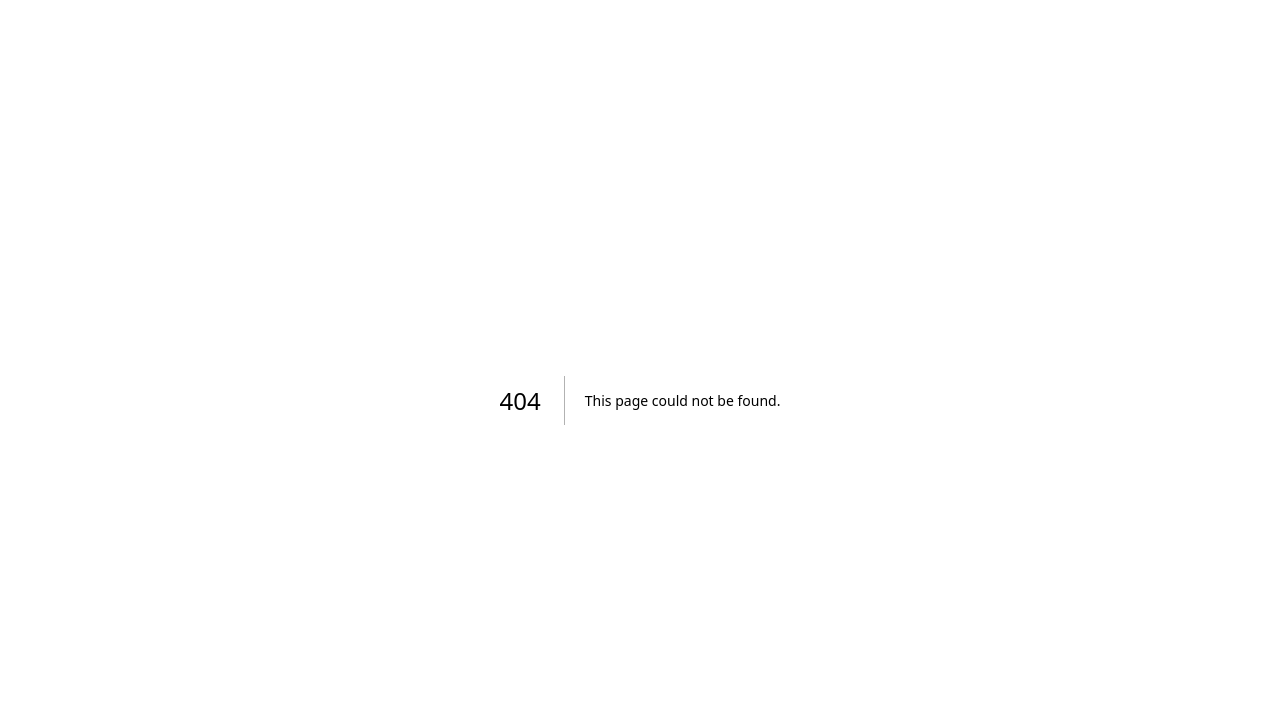
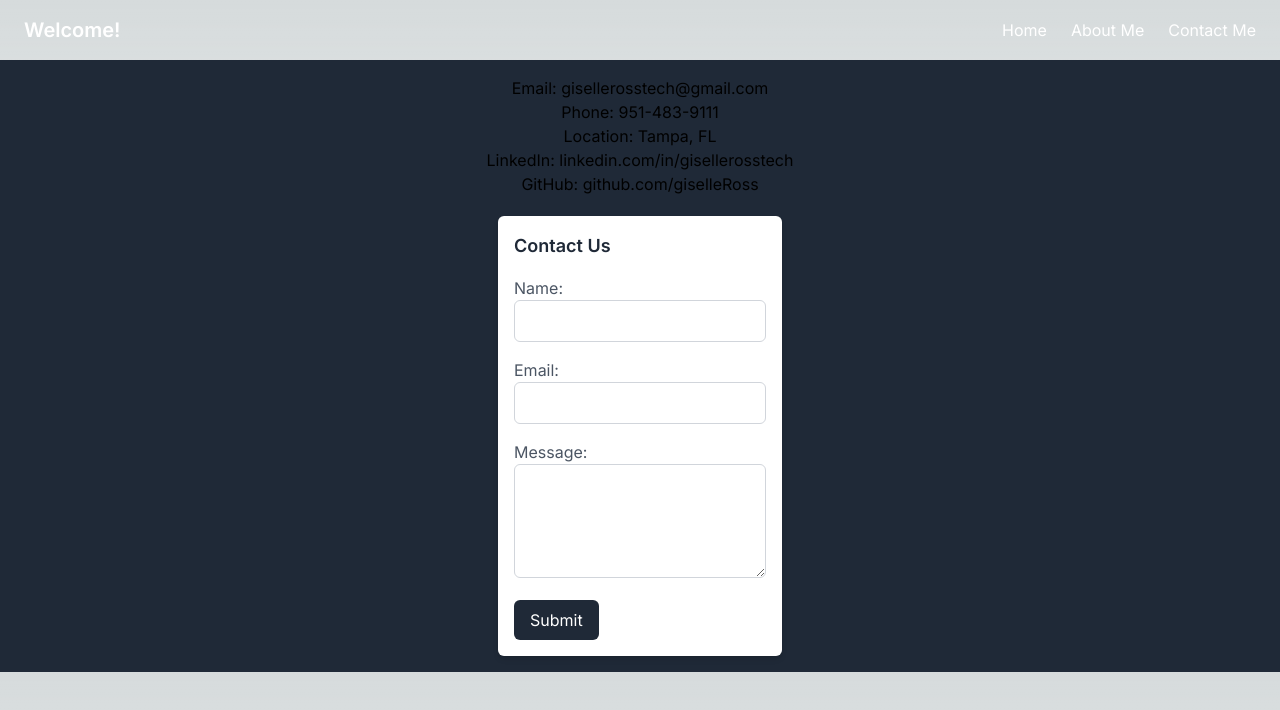
Before and after one commit to giselleRoss/Portfoli2, a Next.js app: page /contactMe in a window 1280 px wide. Before the commit this address had no page. Shown: the top 710 px of the page. Built offline with nearby package versions, Linux system fonts and the light colour scheme.

Commit message:
Add contact form and Header

```diff
--- /dev/null
+++ b/app/aboutMe/page.js
@@ -0,0 +1,12 @@
+import React from 'react'
+import Header from '../components/Header'
+
+export default function About() {
+  return (
+    <>
+    <Header/>
+    <div>About Me</div>
+    </>
+
+  )
+}
--- /dev/null
+++ b/app/components/Header.js
@@ -0,0 +1,22 @@
+import Link from 'next/link';
+import React from 'react';
+
+export default function Header() {
+  return (
+    <div className="bg-black-800 py-4 px-6 flex flex-wrap justify-between items-center">
+      <div className="flex items-center">
+        <Link href="/">
+          <span className="text-white text-xl font-semibold">Welcome!</span>
+        </Link>
+
+      </div>
+
+      {/* Right Side (Navigation) */}
+      <div className="text-white space-x-6 flex flex-wrap items-center">
+        <Link href="/home">Home</Link>
+        <Link href="/aboutMe">About Me</Link>
+        <Link href="/contactMe">Contact Me</Link>
+      </div>
+    </div>
+  );
+}
--- /dev/null
+++ b/app/contactMe/page.js
@@ -0,0 +1,68 @@
+import React from "react";
+import Header from "../components/Header";
+import Link from "next/link";
+
+export default function Contact() {
+  return (
+    <>
+      <Header />
+
+
+
+      <div className="bg-gray-800 py-4 px-6 flex flex-col items-center justify-center">
+        <div style={{ textAlign: 'center', marginBottom: '20px' }}>
+          <p>Email: gisellerosstech@gmail.com</p>
+          <p>Phone: 951-483-9111</p>
+          <p>Location: Tampa, FL</p>
+          <p>LinkedIn: <a href="https://www.linkedin.com/in/gisellerosstech" target="_blank" rel="noopener noreferrer">linkedin.com/in/gisellerosstech</a></p>
+          <p>GitHub: <a href="https://github.com/giselleRoss" target="_blank" rel="noopener noreferrer">github.com/giselleRoss</a></p>
+        </div>
+        {/* Contact Form (Example) */}
+        <form className="bg-white p-4 rounded-md shadow-md">
+          <h2 className="text-gray-800 text-lg font-semibold mb-4">
+            Contact Us
+          </h2>
+          <div className="mb-4">
+            <label htmlFor="name" className="text-gray-600 block">
+              Name:
+            </label>
+            <input
+              type="text"
+              id="name"
+              name="name"
+              className="w-full p-2 border border-gray-300 rounded-md"
+            />
+          </div>
+          <div className="mb-4">
+            <label htmlFor="email" className="text-gray-600 block">
+              Email:
+            </label>
+            <input
+              type="email"
+              id="email"
+              name="email"
+              className="w-full p-2 border border-gray-300 rounded-md"
+            />
+          </div>
+          <div className="mb-4">
+            <label htmlFor="message" className="text-gray-600 block">
+              Message:
+            </label>
+            <textarea
+              id="message"
+              name="message"
+              rows="4"
+              className="w-full p-2 border border-gray-300 rounded-md"
+            ></textarea>
+          </div>
+          <button
+            type="submit"
+            className="bg-gray-800 text-white py-2 px-4 rounded-md"
+          >
+            Submit
+          </button>
+        </form>
+      </div>
+    </>
+  );
+}
--- /dev/null
+++ b/app/home/page.js
@@ -0,0 +1,13 @@
+import React from 'react'
+import Header from '../components/Header'
+
+export default function HomePage() {
+
+  return (
+    <>
+    <Header/>
+    <div>HomePage</div>
+    </>
+
+  )
+}
--- a/app/page.js
+++ b/app/page.js
@@ -1,21 +1,14 @@
 import Image from "next/image";
-
+import Header from "./components/Header";
 // Your other import statements here...
 
 export default function Home() {
   return (
     <>
+    <Header/>
       <div style={{ maxWidth: '800px', margin: 'auto', padding: '20px', fontFamily: 'Arial, sans-serif' }}>
         <h1 style={{ textAlign: 'center', color: '#333' }}>Giselle Ross</h1>
         <p style={{ textAlign: 'center' }}>Software Developer</p>
-
-        <div style={{ textAlign: 'center', marginBottom: '20px' }}>
-          <p>Email: gisellerosstech@gmail.com</p>
-          <p>Phone: 951-483-9111</p>
-          <p>Location: Tampa, FL</p>
-          <p>LinkedIn: <a href="https://www.linkedin.com/in/gisellerosstech" target="_blank" rel="noopener noreferrer">linkedin.com/in/gisellerosstech</a></p>
-          <p>GitHub: <a href="https://github.com/giselleRoss" target="_blank" rel="noopener noreferrer">github.com/giselleRoss</a></p>
-        </div>
 
         <h3 style={{ color: 'navy' }}>Technical Skills:</h3>
         <ul style={{ listStyleType: 'circle', paddingLeft: '20px' }}>
```
